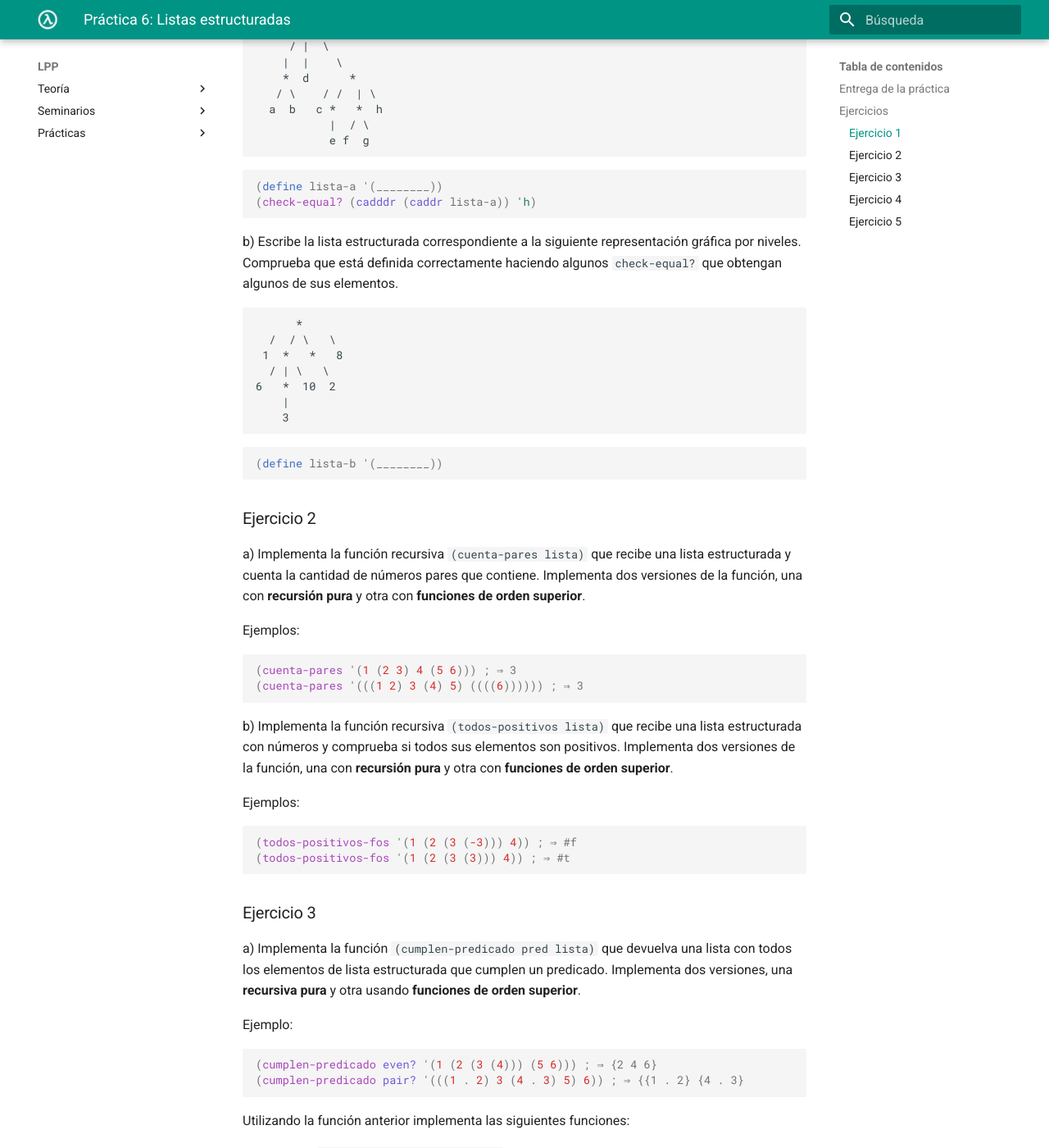
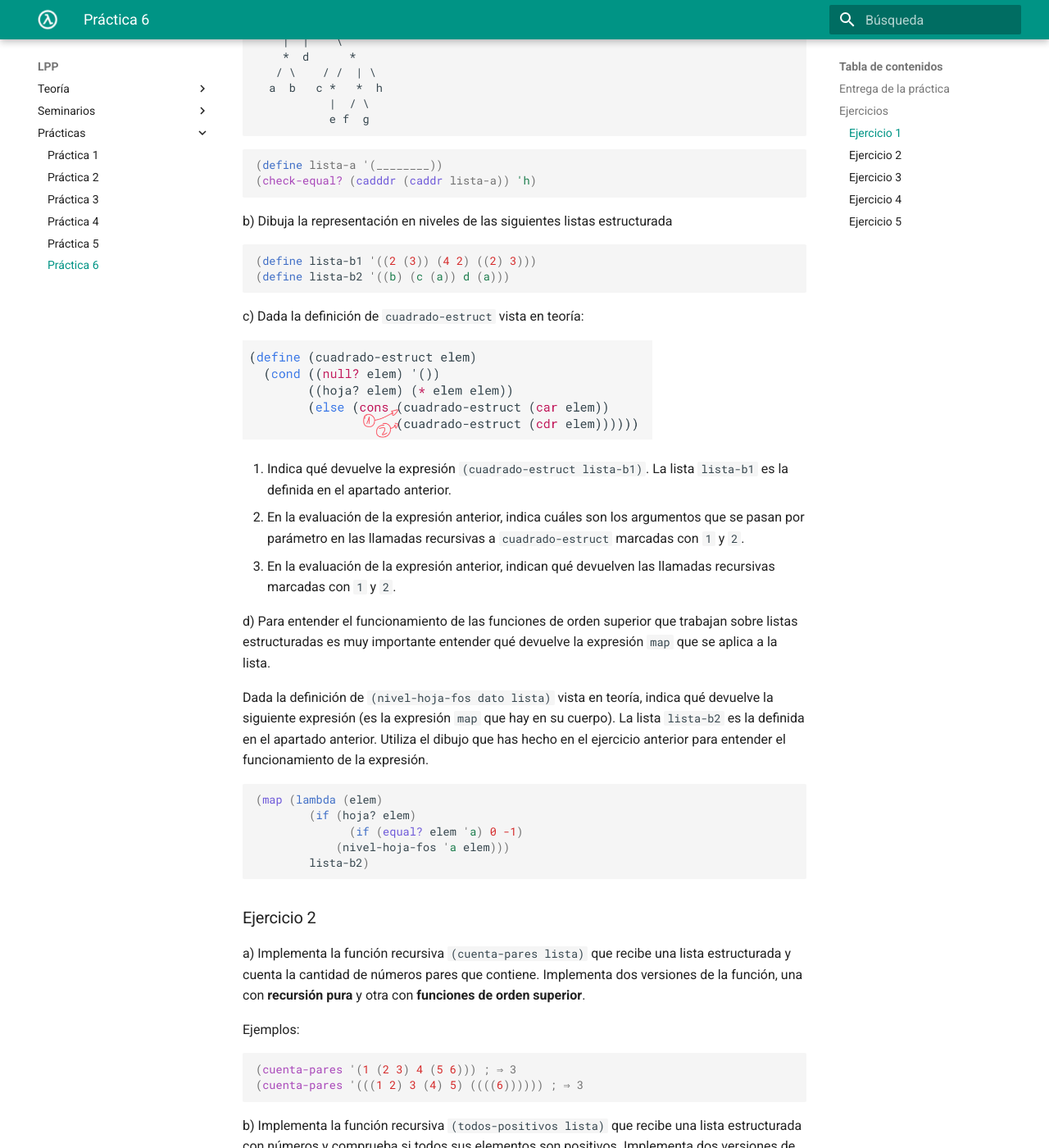
Before and after one commit to domingogallardo/apuntes-lpp, an MkDocs documentation site: the page built from docs/practicas/practica06/practica06.md, in a window 1280 px wide and 1400 px high, scrolled down 620 px. Shown: the whole window at 82% size. Built offline with MkDocs 1.6.1 and Material for MkDocs 9.7.7, drawn with Linux system fonts in a browser that asks for light colours; some of the changed text lies outside the part shown.

Commit message:
Práctica 6

````diff
--- a/docs/practicas/practica06/practica06.md
+++ b/docs/practicas/practica06/practica06.md
@@ -9,7 +9,7 @@ solución debe incluir:
 
 - La **definición de las funciones** que resuelven el ejercicio.
 - Un conjunto de **pruebas** que comprueben su funcionamiento
-  utilizando la librería `schemeunit`.
+  utilizando el API `RackUnit`.
 
 ## Ejercicios
 
@@ -37,26 +37,43 @@ lista, como mostramos en el `check-equal?` que hay a continuación.
 (check-equal? (cadddr (caddr lista-a)) 'h)
 ```
 
+b) Dibuja la representación en niveles de las siguientes listas estructurada
 
-b) Escribe la lista estructurada correspondiente a la siguiente
-representación gráfica por niveles. Comprueba que está definida
-correctamente haciendo algunos `check-equal?` que obtengan algunos de
-sus elementos.
-
-```text
-      *
-  /  / \   \
- 1  *   *   8
-  / | \   \
-6   *  10  2
-    |
-    3
+```racket
+(define lista-b1 '((2 (3)) (4 2) ((2) 3)))
+(define lista-b2 '((b) (c (a)) d (a)))
 ```
 
-```scheme
-(define lista-b '(________))
+c) Dada la definición de `cuadrado-estruct` vista en teoría:
+
+<img src="imagenes/cuadrado-estruct.png" width="500px"/>
+
+1. Indica qué devuelve la expresión `(cuadrado-estruct lista-b1)`. La
+lista `lista-b1` es la definida en el apartado anterior.
+2. En la evaluación de la expresión anterior, indica cuáles son los
+argumentos que se pasan por parámetro en las llamadas recursivas a
+`cuadrado-estruct` marcadas con `1` y `2`.
+3. En la evaluación de la expresión anterior, indican qué devuelven
+las llamadas recursivas marcadas con `1` y `2`.
+
+
+d) Para entender el funcionamiento de las funciones de orden superior
+que trabajan sobre listas estructuradas es muy importante entender qué
+devuelve la expresión `map` que se aplica a la lista.
+
+Dada la definición de `(nivel-hoja-fos dato lista)` vista en teoría,
+indica qué devuelve la siguiente expresión (es la expresión `map` que
+hay en su cuerpo). La lista `lista-b2` es la definida en el apartado
+anterior. Utiliza el dibujo que has hecho en el ejercicio anterior
+para entender el funcionamiento de la expresión.
+
+```racket
+(map (lambda (elem)
+        (if (hoja? elem)
+              (if (equal? elem 'a) 0 -1)
+            (nivel-hoja-fos 'a elem)))
+        lista-b2)
 ```
-
 
 ### Ejercicio 2  ###
 
@@ -86,16 +103,16 @@ Ejemplos:
 
 ### Ejercicio 3 ###
 
-a) Implementa la función `(cumplen-predicado pred lista)` que devuelva
+Implementa la función `(cumplen-predicado pred lista)` que devuelva
 una lista con todos los elementos de lista estructurada que cumplen un
-predicado. Implementa dos versiones, una **recursiva pura** y otra usando
-**funciones de orden superior**.
+predicado. Implementa dos versiones, una **recursiva pura** y otra
+usando **funciones de orden superior**.
 
 Ejemplo:
 
 ```scheme
-(cumplen-predicado even? '(1 (2 (3 (4))) (5 6))) ; ⇒ {2 4 6}
-(cumplen-predicado pair? '(((1 . 2) 3 (4 . 3) 5) 6)) ; ⇒ {{1 . 2} {4 . 3}
+(cumplen-predicado even? '(1 (2 (3 (4))) (5 6))) ; ⇒ (2 4 6)
+(cumplen-predicado pair? '(((1 . 2) 3 (4 . 3) 5) 6)) ; ⇒ ((1 . 2) (4 . 3)
 ```
 
 Utilizando la función anterior implementa las siguientes funciones:
@@ -105,7 +122,7 @@ Utilizando la función anterior implementa las siguientes funciones:
   con los números de la lista original mayores que `n`.
 
   ```scheme
-  (busca-mayores 10 '(-1 (20 (10 12) (30 (25 (15)))))) ; ⇒ {20 12 30 25 15}
+  (busca-mayores 10 '(-1 (20 (10 12) (30 (25 (15)))))) ; ⇒ (20 12 30 25 15)
   ```
 
 - Función `(empieza-por char lista-pal)` que recibe una lista
@@ -114,22 +131,9 @@ Utilizando la función anterior implementa las siguientes funciones:
   carácter `char`.
 
   ```scheme
-  (empieza-por #\m '((hace (mucho tiempo)) (en) (una galaxia ((muy muy) lejana))) ; ⇒ {mucho muy muy}
+  (empieza-por #\m '((hace (mucho tiempo)) (en) (una galaxia ((muy  muy) lejana)))
+  ; ⇒ (mucho muy muy)
   ```
-
-
-b) Implementa la función recursiva `(mayor-plana lista)` que devuelve
-la lista plana de mayor longitud de la lista estructurada `lista`. En
-el caso en que haya más de una lista plana de igual longitud se
-devolverá la que se encuentra situada más a la derecha.
-
-Ejemplos:
-
-```scheme
-(mayor-plana '(a b c)) ; ⇒ '(a b c)
-(mayor-plana '((a b) (a (b (c d))) g)) ; ⇒ '(c d)
-(mayor-plana '((a b) (a (b (c d e f))) g)) ; ⇒ '(c d e f)
-```
 
 
 ### Ejercicio 4 ###
@@ -143,7 +147,7 @@ Ejemplo:
 
 ```scheme
 (sustituye-elem  '(a b (c d (e c)) c (f (c) g))  'c  'h)
-⇒ {a b {h d {e h}} h {f {h} g}}
+; ⇒ (a b (h d (e h)) h (f (h) g))
 ```
 
 
@@ -156,10 +160,10 @@ Ejemplos:
 
 ```scheme
 (diff-listas '(a (b ((c)) d e) f) '(1 (b ((2)) 3 4) f))
-⇒ {{a . 1} {c . 2} {d . 3} {e . 4}}
+; ⇒ ((a . 1) (c . 2) (d . 3) (e . 4))
 
 (diff-listas '((a b) c) '((a b) c))
-⇒ ()
+; ⇒ ()
 ```
 
 
@@ -167,14 +171,19 @@ Ejemplos:
 
 Dos funciones sobre niveles:
 
-a) Implementa la función `(cuenta-hojas-debajo-nivel lista n)` que recibe
-una lista estructurada y un número que indica un nivel, y devuelve el
-número de hojas que hay por debajo de ese nivel. Puedes hacerlo con
-recursión o con funciones de orden superior.
+a) Define la función recursiva `(mezclar lista1 lista2 n)` que reciba
+dos listas estructuradas con la misma estructura y un número que
+indica un nivel. Devuelve una nueva lista estructurada con la misma
+estructura que las listas originales, con los elementos de lista1 que
+tienen un nivel menor o igual que `n` y los elementos de lista2 que
+tienen un nivel mayor que `n`.
 
-```scheme
-(cuenta-hojas-debajo-nivel '(10 2 (4 6 (9 3) (8 7) 12) 1) 2) ; ⇒ 4
-(cuenta-hojas-debajo-nivel '(10 2 (4 6 (9 3) (8 7) 12) 1) 3) ; ⇒ 0
+<img src="imagenes/mezclar-listas.png" width="500px"/>
+
+```racket
+(define lista1 '(((a b) ((c))) (d) e))
+(define lista2 '(((1 2) ((3))) (4) 5))
+(mezclar lista1 lista2 2) → (((1 2) ((3))) (d) e)
 ```
 
 b) Implementa la función `(nivel-elemento lista)` que reciba una lista
--- a/docs/teoria/tema02-programacion-funcional/tema02-programacion-funcional.md
+++ b/docs/teoria/tema02-programacion-funcional/tema02-programacion-funcional.md
@@ -354,9 +354,14 @@ cuadrado de un número que pasamos como parámetro:
    (* x x))
 ```
 
-El cuerpo de la función es una expresión que se evaluará con el valor
-que se pase como parámetro. En el caso anterior la expresión es `(* x
-x)` y multiplicará el parámetro por si mismo.
+Después del nombre de la función se declaran sus argumentos. El número
+de argumentos de una función se denomina **aridad de la función**. Por
+ejemplo, la función `cuadrado` es una función de aridad 1, o _unaria_.
+
+Después de declarar los parámetros, se define el cuerpo de la
+función. Es una expresión que se evaluará con el valor que se pase
+como parámetro. En el caso anterior la expresión es `(* x x)` y
+multiplicará el parámetro por si mismo.
 
 Hay que hacer notar que en Scheme no existe la palabra clave `return`,
 sino que las funciones siempre se definen con una única expresión cuya
@@ -728,7 +733,6 @@ El segundo ejemplo lo podemos componer de la misma forma:
 ```racket
 (procesa (filtra pedidos))
 ```
-
 
 ##### Mutación
 
@@ -3060,6 +3064,60 @@ en la lista de argumentos variables y llamamos a la función
         (+ x (+ y (suma-lista lista-nums)))))
 ```
 
+### Función `apply` ###
+
+Con la función `(apply funcion lista)` podemos aplicar una función de
+aridad `n` a una lista de datos de n datos, haciendo que cada uno de
+los datos se pasen a la función en orden como parámetros.
+
+Por ejemplo, podemos definir la función `(suma-cuadrados x y)` de
+aridad 2 de la siguiente forma:
+
+
+```racket
+(define (suma-cuadrados x y)
+    (+ (* x x) (* y y)))
+```
+
+Para invocar a `suma-cuadrados` hay que pasarle 2 parámetros:
+
+```racket
+(suma-cuadrados 10 5) ; ⇒ 100
+```
+
+Podemos usar la función `apply` para aplicar esta función a los dos
+elementos de una lista:
+
+```racket
+(apply suma-cuadrados '(10 5)) ; ⇒ 100
+```
+
+Usando `apply` podemos definir funciones recursivas con número
+variable de argumentos.
+
+Por ejemplo la función `suma-parejas` que suma un número variable de
+parejas:
+
+```racket
+(define (suma-pareja p1 p2)
+  (cons (+ (car p1) (car p2))
+        (+ (cdr p1) (cdr p2))))
+
+(define (suma-parejas . parejas)
+  (if (null? parejas)
+      '(0 . 0)
+      (suma-pareja (car parejas) (apply suma-parejas (cdr parejas)))))
+
+(suma-parejas '(1 . 2) '(3 . 4) '(5 . 6)) ; ⇒ '(9 . 12)
+```
+
+Hay que hacer notar en que la llamada recursiva es necesario usar
+`apply` porque `(cdr parejas)` es una lista. No podemos invocar a
+`suma-parejas` pasando una lista como parámetro, sino que hay que
+pasarle todos los argumentos por separado (recibe un número variable
+de argumentos). Eso lo conseguimos hacer con `apply`.
+
+
 ## Funciones como tipos de datos de primera clase
 
 Hemos visto que la característica fundamental de la programación
@@ -3814,26 +3872,28 @@ inglés) a las funciones que toman otras como parámetro o devuelven
 otra función. Permiten generalizar soluciones con un alto grado de
 abstracción.
 
-Los lenguajes de programación funcional como Scheme, Scala o Java 8
-tienen ya predefinidas algunas funciones de orden superior que
-permiten tratar listas o *streams* de una forma muy concisa y
-compacta. También podemos definirlas nosotros, si las funciones no
-están definidas en el lenguaje.
-
-Las funciones que veremos son:
+Ya hemos visto algunas funciones de orden superior, unas construidas
+por nostros y otras propias de Scheme, como `apply`.
+
+Además de `apply`, los lenguajes de programación funcional como
+Scheme, Scala o Java 8 tienen ya predefinidas algunas otras funciones
+de orden superior que trabajan con listas. Estas funciones permiten
+definir operaciones sobre las listas de una forma muy concisa y
+compacta. Son muy usadas, porque también se pueden utilizar sobre
+_streams_ de datos obtenidos en operaciones de entrada/salida (por
+ejemplo, datos JSON resultantes de una petición HTTP).
+
+Vamos a ver las funciones más importantes, su uso y su implementación.
 
 - `map`
 - `filter`
-- `exists?` (implementada por nosotros)
-- `for-all?` (implementada por nosotros)
+- `exists?`
+- `for-all?`
 - `foldr` y `foldl`
 
-Para las tres primeras funciones veremos también una implementación
-recursiva que nos ayudará a comprobar su funcionamiento.
-
-Y después de explicar estas funciones terminaremos con un ejemplo de
-su aplicación en el que comprobaremos cómo la utilización de funciones
-de orden superior es una excelente herramienta de la programación
+Después de explicar estas funciones terminaremos con un ejemplo de su
+aplicación en el que comprobaremos cómo la utilización de funciones de
+orden superior es una excelente herramienta de la programación
 funcional que permite hacer código muy conciso y expresivo.
 
 La combinación de funciones de nivel superior con listas es una de las
@@ -4044,8 +4104,19 @@ devuelve `#t` o `#f`.
 (predicado elem) -> boolean
 ```
 
-La función `exists` no está definida en Racket. Vamos a implementarla
-de forma recursiva.
+La función `exists` no está definida con este nombre en Racket, aunque
+sí en Scheme. En Racket se llama `ormap`.
+
+Ejemplo de uso:
+
+```racket
+(ormap even? '(1 2 3 4 5 6)) ; ⇒ #t
+(ormap (lambda (x)
+             (> x 10)) '(1 3 5 8)) ; ⇒ #f
+```
+
+La implementación recursiva de `exists?` es la siguiente:
+
 
 ```racket
 (define (exists? predicado lista)
@@ -4055,25 +4126,24 @@ de forma recursiva.
           (exists? predicado (cdr lista)))))
 ```
 
-Se llama a la recursión con el resto de la lista y se devuelve #t si
-la recursión encuentra a algún elemento que cumple el predicado o si
-lo cumple el primer elemento de la lista.
-
-Ejemplo de uso:
-
-```racket
-(exists? even? '(1 2 3 4 5 6)) ; ⇒ #t
-(exists? (lambda (x)
-             (> x 10)) '(1 3 5 8)) ; ⇒ #f
-```
-
-
-#### Función `for-all?` (implementada por nosotros)
+
+#### Función `for-all?`
 
 La función de orden superior `for-all?` recibe un predicado y una lista
 y comprueba que todos los elementos de la lista cumplen ese predicado.
 
-Tampoco está definida en Racket y la implementamos nosotros:
+La función tampoco está definida con este nombre en Racket, aunque
+sí en Scheme. En Racket existe una función equivalente que se llama `andmap`.
+
+Ejemplo de uso:
+
+```racket
+(andmap even? '(2 4 6)) ; ⇒ #t
+(andmap (lambda (x)
+             (> x 10)) '(12 30 50 80)) ; ⇒ #t
+```
+
+La implementación recursiva de `for-all?` es la siguiente:
 
 ```racket
 (define (for-all? predicado lista)
@@ -4086,14 +4156,6 @@ La llamada recursiva comprueba que todos los elementos del resto de la
 lista cumplen el predicado y también lo debe cumplir el primer
 elemento. Una lista vacía cumple siempre devuelve `#t` (al no tener
 elementos, podemos decir que todos sus elementos cumplen el predicado).
-
-Ejemplo de uso:
-
-```racket
-(for-all? even? '(2 4 6)) ; ⇒ #t
-(for-all? (lambda (x)
-             (> x 10)) '(12 30 50 80)) ; ⇒ #t
-```
 
 
 #### Función `foldr`
--- a/docs/teoria/tema04-estructuras-recursivas/tema04-estructuras-recursivas.md
+++ b/docs/teoria/tema04-estructuras-recursivas/tema04-estructuras-recursivas.md
@@ -468,7 +468,7 @@ estructura jerárquica de las listas estructuradas.
   estructurada
 - `(nivel-hoja dato lista)`: devuelve el nivel en el que se encuentra
   un dato en una lista
-- `(cuadrado-lista lista)`: eleva todas las hojas al cuadrado
+- `(cuadrado-estruct lista)`: eleva todas las hojas al cuadrado
   (suponemos que la lista estructurada contiene números)
 - `(map-estruct f lista)`: similar a map, aplica una función a todas las
   hojas de la lista estructurada y devuelve el resultado (otra lista
@@ -630,40 +630,47 @@ Ejemplos:
 (nivel-hoja2 'b '(a c d ((e)))) ; ⇒ #f
 ```
 
-##### `(cuadrado-lista lista)`
+##### `(cuadrado-estruct lista)`
 
 Vamos ahora a ver un tipo de función distinta. Una que construye una
 lista estructurada y la devuelve.
 
-Queremos implementar la función `(cuadrado-lista lista)` que recibe
+Queremos implementar la función `(cuadrado-estruct lista)` que recibe
 una lista estructurada y devuelve otra lista estructurada con la misma
 estructura y sus números elevados al cuadrado.
 
 Por ejemplo:
 
 ```racket
-(cuadrado-lista '(2 3 (4 (5)))) ; ⇒ (4 9 (16 (25))
+(cuadrado-estruct '(2 3 (4 (5)))) ; ⇒ (4 9 (16 (25))
 ```
 
 La solución recursiva es:
 
 ```racket
-(define (cuadrado-lista elem)
+(define (cuadrado-estruct elem)
   (cond ((null? elem) '())
         ((hoja? elem) (* elem elem))
-        (else (cons (cuadrado-lista (car elem))
-                    (cuadrado-lista (cdr elem))))))
+        (else (cons (cuadrado-estruct (car elem))
+                    (cuadrado-estruct (cdr elem))))))
 ```
+
+Se llama a la recursión con el `car` y con el `cdr` de la lista
+original. El resultado de ambas llamadas serán las correspondientes
+listas estructuradas con sus elementos elevados al cuadrado. Y se
+devuelve la lista resultante de insertar la lista devuelta en la
+llamada recursiva con el `car` en la primera posición de la lista
+devuelta en la llamada recursiva con el `cdr`.
 
 Es muy interesante la versión de esta función con funciones de orden
 superior:
 
 ```racket
-(define (cuadrado-lista-fos lista)
+(define (cuadrado-estruct-fos lista)
     (map (lambda (elem)
            (if (hoja? elem)
                (* elem elem)
-               (cuadrado-lista-fos elem))) lista))
+               (cuadrado-estruct-fos elem))) lista))
 ```
 
 Como una lista estructurada está compuesta de datos o de otras
--- a/mkdocs.yml
+++ b/mkdocs.yml
@@ -19,7 +19,7 @@ nav:
    - 'Práctica 3': 'practicas/practica03/practica03.md'
    - 'Práctica 4': 'practicas/practica04/practica04.md'
    - 'Práctica 5': 'practicas/practica05/practica05.md'
-#   - 'Práctica 6': 'practicas/practica06/practica06.md'
+   - 'Práctica 6': 'practicas/practica06/practica06.md'
 #   - 'Práctica 7': 'practicas/practica07/practica07.md'
 #   - 'Práctica 8': 'practicas/practica08/practica08.md'
 #   - 'Práctica 9': 'practicas/practica09/practica09.md'
````
Also changed, not shown: other parts of docs/practicas/practica06/practica06.md (+1 -1 lines), other parts of docs/teoria/tema02-programacion-funcional/tema02-programacion-funcional.md (+1 -1 lines), docs/practicas/practica06/imagenes/cuadrado-estruct.png (added), docs/practicas/practica06/imagenes/mezclar-listas.png (added).
